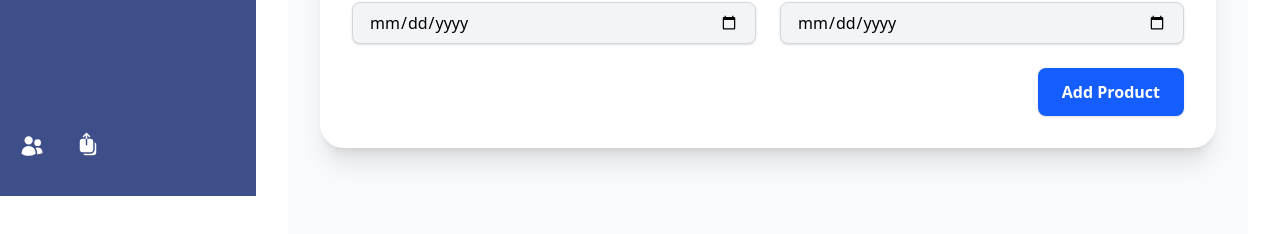
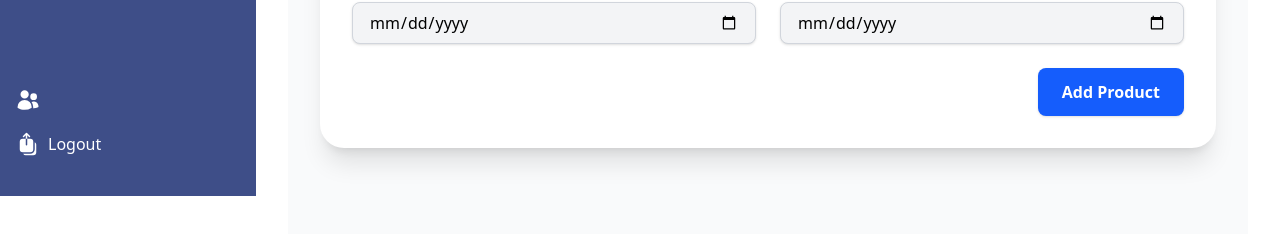
Before and after one commit to Adnansheikh08/Inventory, a React (Vite) app in the folder InventoryApp/: page /add-product in a window 1280 px wide. Shown: the part 604-838 px from the top of the page. Built offline with nearby package versions, Linux system fonts and the light colour scheme.

Commit message:
logout button

```diff
--- a/InventoryApp/Component/Pages/AddProduct.jsx
+++ b/InventoryApp/Component/Pages/AddProduct.jsx
@@ -1,4 +1,3 @@
-import React from 'react'
 import { useState } from 'react';
 const AddProduct = ({ isSidebarOpen }) => {
   const [product, setProduct] = useState({
--- a/InventoryApp/Component/Pages/AddProductLayout.jsx
+++ b/InventoryApp/Component/Pages/AddProductLayout.jsx
@@ -1,17 +1,16 @@
-import React from 'react'
+import { useState } from 'react';
 import Sidebar from "../Sidebar";
-import { useState } from 'react';
 import AddProduct from './AddProduct';
 const AddProductLayout = () => {
-    const [isSidebarOpens, setIsSidebarOpens] = useState(true);
+    const [isSidebarOpenz, setIsSidebarOpenz] = useState(true);
 
         const toggleSidebar = () => {
-        setIsSidebarOpens((prev) => !prev);
+        setIsSidebarOpenz((prev) => !prev);
       };
   return (
     <>
-      <Sidebar isOpen={isSidebarOpens} toggleSidebar={toggleSidebar} />
-      <AddProduct isSidebarOpen={isSidebarOpens} />
+      <Sidebar isOpen={isSidebarOpenz} toggleSidebar={toggleSidebar} />
+      <AddProduct isSidebarOpen={isSidebarOpenz} />
     </>
   )
 }
--- a/InventoryApp/Component/Sidebar.jsx
+++ b/InventoryApp/Component/Sidebar.jsx
@@ -33,107 +33,82 @@ const Sidebar = ({isOpen, toggleSidebar}) => {
 
 
   return (
-    <div
-      className={`fixed z-10 flex flex-col h-screen bg-[#3E4E88] text-white transition-all duration-300 ${isOpen ? "w-64" : "w-16"}`}
-    >
-      <button
-        className="p-2 m-2 bg-[#84A1C4] rounded hover:bg-[#709BCE] focus:outline-none"
-        onClick={toggleSidebar}
-      >
-        {isOpen ? "«" : "»"}
+    <div className={`fixed z-10 flex flex-col h-screen bg-[#3E4E88] text-white transition-all duration-300 ${isOpen ? "w-64" : "w-16"}`}>
+      <button className="p-2 m-2 bg-[#84A1C4] rounded hover:bg-[#709BCE] focus:outline-none" onClick={toggleSidebar}> {isOpen ? "«" : "»"}
       </button>
 
       <nav className="flex-1 overflow-y-auto mt-4">
+
         {/* Home */}
         <Link to="/">
-          <div
-            className="flex items-center px-4 py-2 hover:bg-[#4B5C9C] rounded"
-          >
+          <div className="flex items-center px-4 py-2 hover:bg-[#4B5C9C] rounded">
             <HomeIcon className="h-6 w-6" />
-            {isOpen && <span className="ml-3">Products</span>}
+            {isOpen && <span className="ml-3"> Products </span>}
           </div>
         </Link>
+
         {/* Sales */}
-        <Link to="/sales"
-          className="flex items-center px-4 py-2 hover:bg-[#4B5C9C] rounded mt-2"
-        >
+        <Link to="/sales" className="flex items-center px-4 py-2 hover:bg-[#4B5C9C] rounded mt-2">
           <ShoppingCartIcon className="h-6 w-6" />
-          {isOpen && <span className="ml-3">Sales</span>}
+          {isOpen && <span className="ml-3"> Sales </span>}
         </Link>
 
         {/* Add Product */}
-        {isAdmin && <Link
-          to="/add-product"
-          className="flex items-center px-4 py-2 hover:bg-[#4B5C9C] rounded mt-2"
-        >
+        {isAdmin && <Link to="/add-product" className="flex items-center px-4 py-2 hover:bg-[#4B5C9C] rounded mt-2">
           <PlusCircleIcon className="h-6 w-6" />
-          {isOpen && <span className="ml-3">Add Product</span>}
-        </Link>
-        }
+          {isOpen && <span className="ml-3"> Add Product </span>}
+        </Link>}
+
         {/* Add users */}
         {isAdmin && <Link to="/">
-          <div
-            className="flex items-center px-4 py-2 hover:bg-[#4B5C9C] rounded"
-          >
+          <div className="flex items-center px-4 py-2 hover:bg-[#4B5C9C] rounded">
             <UsersIcon className="h-6 w-6" />
-            {isOpen && <span className="ml-3">Add Users</span>}
+            {isOpen && <span className="ml-3"> Add Users </span>}
           </div>
-        </Link>
-        }
-        {/* latest product */}
+        </Link>}
 
+        {/* latest products */}
         <Link to="/latest-products">
-          <div
-            className="flex items-center px-4 py-2 hover:bg-[#4B5C9C] rounded"
-          >
+          <div className="flex items-center px-4 py-2 hover:bg-[#4B5C9C] rounded">
             <ShoppingBagIcon className="h-6 w-6" />
-            {isOpen && <span className="ml-3">Latest Products</span>}
+            {isOpen && <span className="ml-3"> Latest Products </span>}
           </div>
         </Link>
 
-        {/* Login/Signup */}
-        {/* <Link
-          to="/loginpage"
-          className="flex items-center px-4 py-2 hover:bg-[#4B5C9C] rounded mt-2"
-        >
-          <PlusCircleIcon className="h-6 w-6" />
-          {isOpen && <span className="ml-3">Login</span>}
-        </Link> */}
+        {/* Add Supplier */}
+        {isAdmin && <Link to="/">
+          <div className="flex items-center px-4 py-2 hover:bg-[#4B5C9C] rounded">
+            <BuildingLibraryIcon className="h-6 w-6" />
+            {isOpen && <span className="ml-3"> Add Supplier </span>}
+          </div>
+        </Link>}
+
+        {/* Admin Panel */}
+        {isAdmin && <Link to="/">
+          <div className="flex items-center px-4 py-2 hover:bg-[#4B5C9C]rounded">
+            <PowerIcon className="h-6 w-6" />
+            {isOpen && <span className="ml-3"> Admin Panel </span>}
+          </div>
+        </Link>}
+
+      </nav>
 
 
-        {/* Add Supplier */}
-        {isAdmin && <Link to="/">
-          <div
-            className="flex items-center px-4 py-2 hover:bg-[#4B5C9C] rounded"
-          >
-            <BuildingLibraryIcon className="h-6 w-6" />
-            {isOpen && <span className="ml-3">Add Supplier</span>}
-          </div>
-        </Link>
-        }
-        {/* Admin Panel */}
-        {isAdmin && <Link to="/">
-          <div
-            className="flex items-center px-4 py-2 hover:bg-[#4B5C9C]rounded"
-          >
-            <PowerIcon className="h-6 w-6" />
-            {isOpen && <span className="ml-3">Admin Panel</span>}
-          </div>
-        </Link>
-        }
-      </nav>
-      <div
-        className="flex items-center  py-2 rounded m-3 mb-4 hover:border px-2"
-      >
-        <UsersIcon className="h-6 w-6 mr-1" />
-        {isOpen && <span className="">{name}</span>}
-        <div
-        className="flex items-center px-4 hover:bg-red-500 rounded hover:border m-3 mb-4"
-      >
-        <ArrowUpOnSquareStackIcon className="h-6 w-6" />
-        {isOpen && <button onClick={logout} className=""></button>}
+      {/* Name and Logout */}
+      <div className="flex flex-col">
+
+        <div className="flex px-2 mb-1 h-10 items-center rounded hover:bg-[#4B5C9C]">
+          <UsersIcon className="h-6 w-6 mx-2" />
+          {isOpen && <span className="">{name}</span>}
+        </div>
+
+        <div className="flex px-2 mb-8 h-10 items-center rounded hover:bg-[#4B5C9C]">
+          <ArrowUpOnSquareStackIcon className="h-6 w-6 mx-2" />
+          {isOpen && <button onClick={logout} className=""> Logout </button>}
+        </div>
+
       </div>
-      </div>
+
 
     </div>
   );
--- a/InventoryApp/src/App.jsx
+++ b/InventoryApp/src/App.jsx
@@ -1,12 +1,11 @@
 import { BrowserRouter, Route, Routes } from "react-router-dom"
 import { Toaster } from 'sonner'
-import AddProduct from '../Component/Pages/AddProduct'
+import AddProductLayout from "../Component/Pages/AddProductLayout"
 import DashboardLayout from "../Component/Pages/DashboardLayout"
 import LoginPage from "../Component/Pages/LoginPage"
 import ProductLayout from "../Component/Pages/ProductLayout"
 import SalesPage from '../Component/Pages/SalesPage'
 import SignupPage from "../Component/Pages/SignupPage"
-import AddProductLayout from "../Component/Pages/AddProductLayout"
 
 const App = () => {
   return (
@@ -14,11 +13,9 @@ const App = () => {
       {/* <Sidebar/> */}<Toaster position="top-center" richColors/>
       <Routes>
         <Route path="/" element={<DashboardLayout />} />
-        {/* <Route path="/" element={<ProductPage/>}/> */}
         <Route path="/add-product" element={<AddProductLayout/>}/>
         <Route path="/sales" element={<SalesPage/>}/>
         <Route path="/latest-products" element={<ProductLayout/>}/>
-        {/* <Route path="/latest-products" element={<LatestProducts/>}/> */}
         <Route path="/loginpage" element={<LoginPage/>}/>
         <Route path="/signuppage" element={<SignupPage/>}/>
       </Routes>
```
